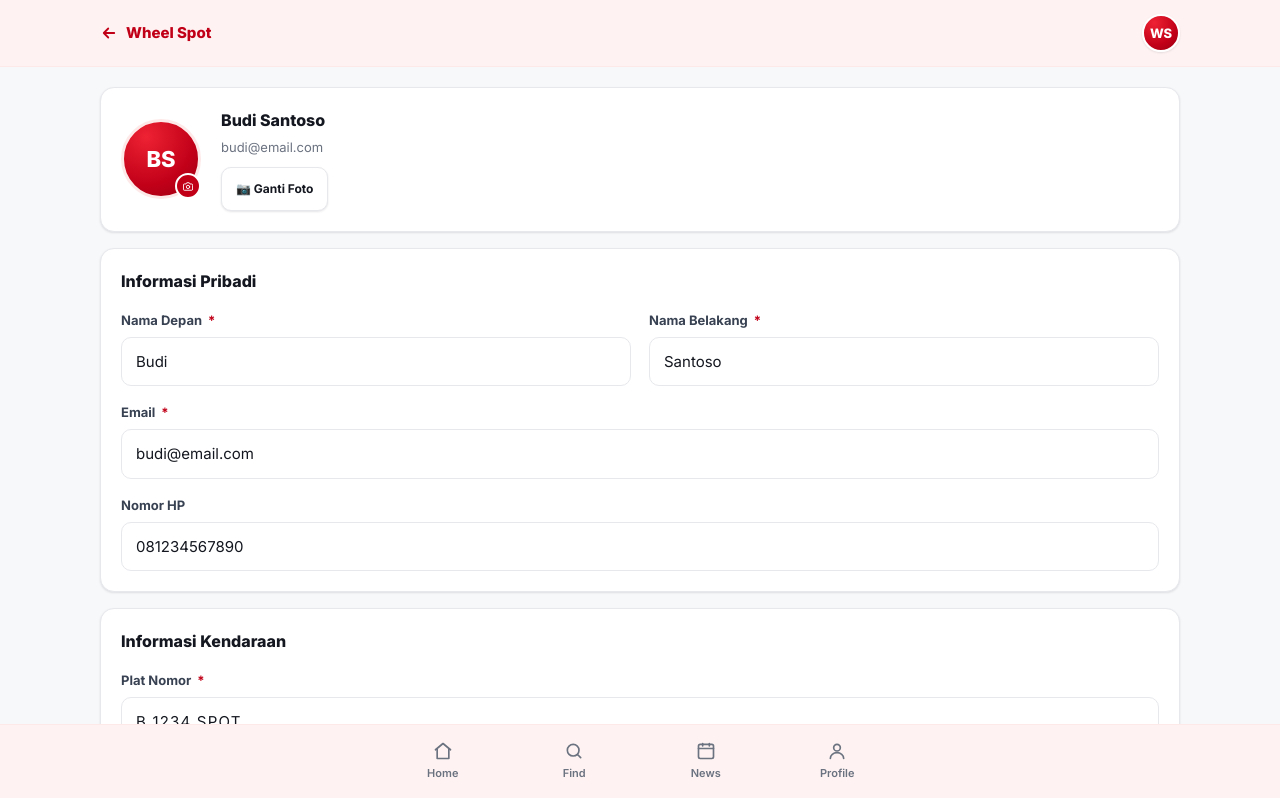
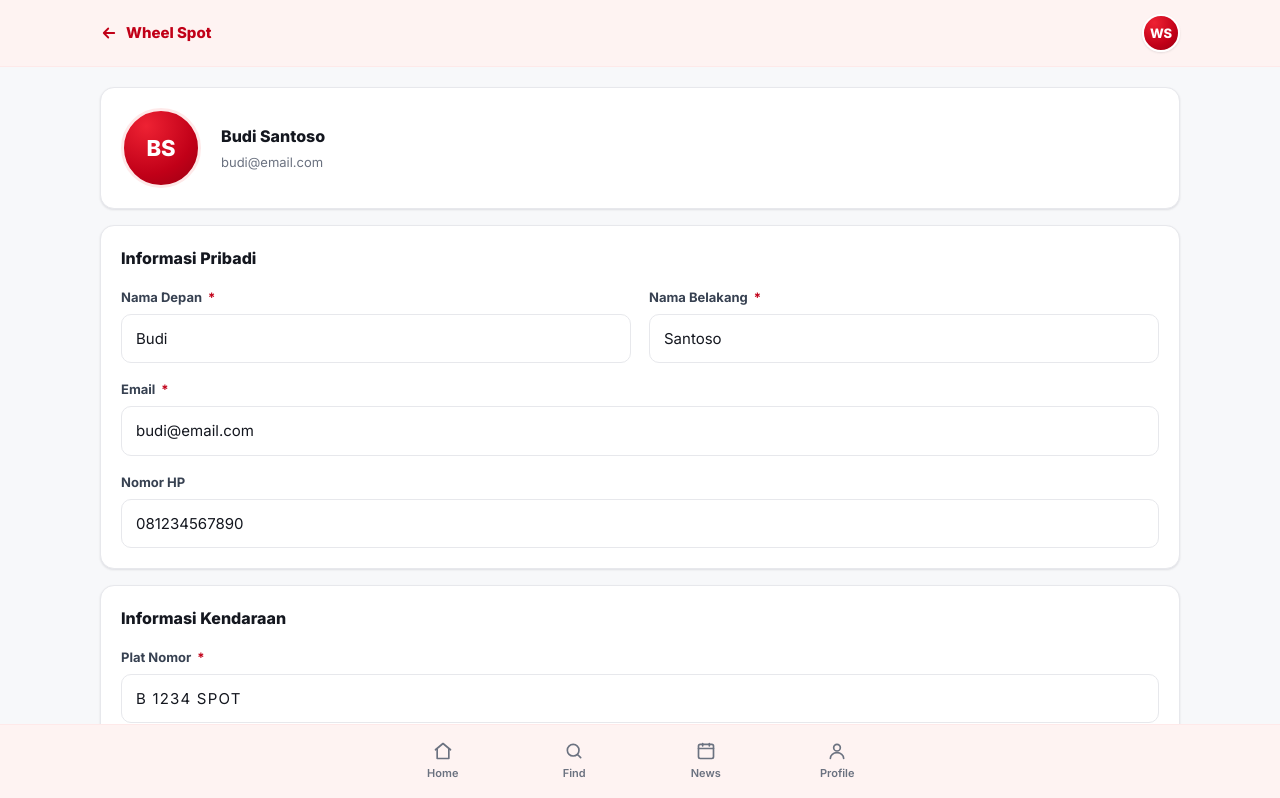
Before and after one commit to mhabibier/wheel-spot, a Next.js app in the folder wheel-spot/: page /edit-profile in a window 1280 px wide. Shown: the top 798 px of the page. Built offline with nearby package versions, Linux system fonts and the light colour scheme.

Commit message:
fix: remove camera badge, Ganti Foto button, and emoji icons from edit profile

```diff
--- a/wheel-spot/app/edit-profile/page.jsx
+++ b/wheel-spot/app/edit-profile/page.jsx
@@ -57,7 +57,7 @@ function CarDropdown({ value, onChange }) {
               ref={inputRef}
               className="input"
               style={{ padding: '8px 12px', fontSize: 13 }}
-              placeholder="🔍 Cari jenis mobil…"
+              placeholder="Cari jenis mobil…"
               value={q}
               onChange={e => setQ(e.target.value)}
             />
@@ -158,35 +158,18 @@ export default function EditProfilePage() {
                     </span>
                 }
               </div>
-              {/* Camera badge */}
+              {/* Camera badge — hidden, click avatar to upload */}
               <button type="button"
                 onClick={() => photoRef.current?.click()}
-                style={{
-                  position: 'absolute', bottom: 0, right: 0,
-                  width: 26, height: 26, borderRadius: '50%',
-                  background: 'var(--red)', border: '2px solid #fff',
-                  cursor: 'pointer', display: 'grid', placeItems: 'center',
-                }}
+                style={{ position: 'absolute', inset: 0, borderRadius: '50%', background: 'transparent', border: 'none', cursor: 'pointer' }}
                 aria-label="Ubah foto profil"
-              >
-                <svg width="13" height="13" viewBox="0 0 24 24" fill="none" stroke="#fff" strokeWidth="2.2" strokeLinecap="round" strokeLinejoin="round">
-                  <path d="M23 19a2 2 0 0 1-2 2H3a2 2 0 0 1-2-2V8a2 2 0 0 1 2-2h4l2-3h6l2 3h4a2 2 0 0 1 2 2z"/>
-                  <circle cx="12" cy="13" r="4"/>
-                </svg>
-              </button>
+              />
               <input ref={photoRef} type="file" accept="image/*" hidden onChange={handlePhotoChange} />
             </div>
 
             <div>
               <p style={{ fontWeight: 800, fontSize: 16 }}>{form.fname} {form.lname}</p>
               <p style={{ fontSize: 13, color: 'var(--muted)', marginTop: 4 }}>{form.email}</p>
-              <button type="button"
-                onClick={() => photoRef.current?.click()}
-                className="btn btn--ghost"
-                style={{ marginTop: 10, padding: '7px 14px', fontSize: 12 }}
-              >
-                📷 Ganti Foto
-              </button>
             </div>
           </div>
 
@@ -248,7 +231,7 @@ export default function EditProfilePage() {
 
           {/* ── Actions ── */}
           <div className="form-actions">
-            <button className="btn btn--lg" type="submit">💾 Simpan Perubahan</button>
+            <button className="btn btn--lg" type="submit">Simpan Perubahan</button>
             <Link className="btn btn--ghost btn--lg" href="/profile">Batal</Link>
           </div>
 
```
